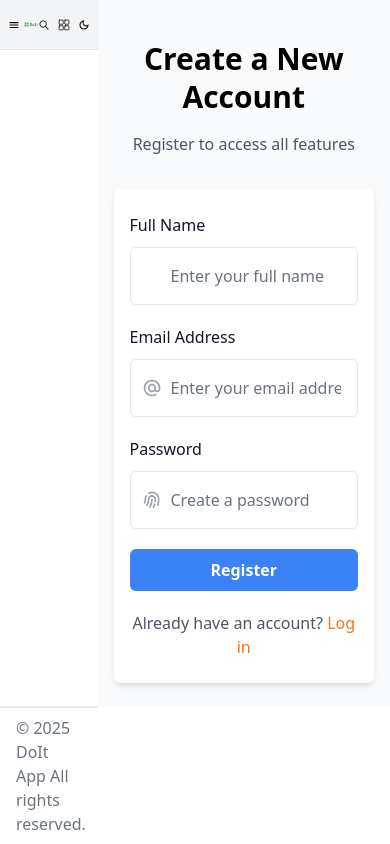
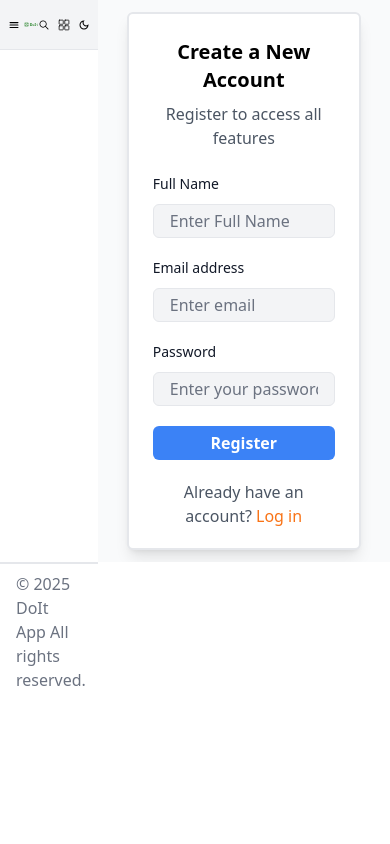
Before and after one commit to praveenKumar-quadbtech/ToDo_List, a React (Vite) app: page /register in a window 390 px wide. Built offline with nearby package versions, Linux system fonts and the light colour scheme; what @savvywombat/tailwindcss-grid-areas would draw is missing.

Commit message:
fix login and sing up page

```diff
--- a/src/components/Sidbar.jsx
+++ b/src/components/Sidbar.jsx
@@ -94,7 +94,7 @@ const Sidebar = ({ isSidebarOpen, toggleSidebar }) => {
                             </span>
                         </div>
                         <div className={` w-full gap-3 py-2 px-3 justify-end ${isActive ? "flex" : "hidden"}`}>
-                            <button onClick={() =>dispatch(logout())} className="bg-black text-white font-bold px-2 py-1 rounded-md cursor-pointer">Logout</button>
+                            <button onClick={() => dispatch(logout())} className="bg-[#357937E0] text-white font-bold px-2 py-1 rounded-md cursor-pointer">Logout</button>
                         </div>
                     </div>
                     :
--- a/src/pagas/Login.jsx
+++ b/src/pagas/Login.jsx
@@ -1,104 +1,88 @@
-import { useEffect, useState } from 'react'
-import { useDispatch, useSelector } from 'react-redux'
-import { Link, useNavigate } from 'react-router'
-import LoadingButton from '../utils/LodingButton'
-import { clearState, login } from '../redux/slices/authSlice'
+import { useEffect, useState } from "react";
+import { useDispatch, useSelector } from "react-redux";
+import { Link, useNavigate } from "react-router";
+import LoadingButton from "../utils/LodingButton";
+import { clearState, login } from "../redux/slices/authSlice";
 
 export const Login = () => {
-    const [email, setEmail] = useState("")
-    const [password, setPassword] = useState("")
-    const navigate = useNavigate()
-    const dispatch = useDispatch()
-    const { error, loading, isLogged } = useSelector(state => state.auth)
-console.log(isLogged);
+    const [email, setEmail] = useState("");
+    const [password, setPassword] = useState("");
+    const navigate = useNavigate();
+    const dispatch = useDispatch();
+    const { error, loading, isLogged } = useSelector((state) => state.auth);
 
-
-    const hendelLogin = (e) => {
-        e.preventDefault()
-        dispatch(login({ email, password }))
-    }
+    const handleLogin = (e) => {
+        e.preventDefault();
+        dispatch(login({ email, password }));
+    };
 
     useEffect(() => {
         if (isLogged) {
-            navigate("/")
-            setEmail("")
-            setPassword("")
-            console.log(isLogged);
+            navigate("/");
+            setEmail("");
+            setPassword("");
         }
-    }, [isLogged])
+    }, [isLogged]);
+
     return (
-        <section className="py-10 bg-gray-50 sm:py-16 lg:py-24">
-            <div className="px-4 mx-auto max-w-7xl sm:px-6 lg:px-8">
-                <div className="max-w-2xl mx-auto text-center">
-                    <h2 className="text-3xl font-bold leading-tight text-black sm:text-4xl lg:text-5xl">Welcome Back!</h2>
-                    <p className="max-w-xl mx-auto mt-4 text-base leading-relaxed text-gray-600">Login to your account</p>
+        <section className="h-[450px]  flex justify-center items-center dark:bg-[#242424] dark:text-white  bg-gray-50 py-3">
+            <div className="w-[80%] md:w-[50%] h-full dark:bg-[#232323] dark:text-white bg-white shadow-lg rounded-md p-6 border-2 pb-5 ">
+                <div className="text-center">
+                    <h2 className="text-xl md:text-3xl font-bold dark:text-white text-black">Welcome Back!</h2>
+                    <p className="mt-2 dark:text-white text-gray-600">Login to your account</p>
                 </div>
 
-                <div className="relative max-w-md mx-auto mt-8 md:mt-16">
-                    <div className="overflow-hidden bg-white rounded-md shadow-md">
-                        <div className="px-4 py-6 sm:px-8 sm:py-7">
-                            {error && <p className='text-red-500 py-2'>{error}</p>}
-                            <form onSubmit={hendelLogin}>
-                                <div className="space-y-5">
+                {error && <p className="text-red-500 py-2 text-center">{error}</p>}
+
+                <form onSubmit={handleLogin} className="mt-6 space-y-5">
                     <div>
-                                        <label className="text-base font-medium text-gray-900"> Email address </label>
-                                        <div className="mt-2.5 relative text-gray-400 focus-within:text-gray-600">
-                                            <div className="absolute inset-y-0 left-0 flex items-center pl-3 pointer-events-none">
-                                                <svg className="w-5 h-5" xmlns="http://www.w3.org/2000/svg" fill="none" viewBox="0 0 24 24" stroke="currentColor">
-                                                    <path stroke-linecap="round" stroke-linejoin="round" stroke-width="2" d="M16 12a4 4 0 10-8 0 4 4 0 008 0zm0 0v1.5a2.5 2.5 0 005 0V12a9 9 0 10-9 9m4.5-1.206a8.959 8.959 0 01-4.5 1.207" />
-                                                </svg>
-                                            </div>
-
+                        <label className="block text-sm md:text-base font-medium dark:text-white text-gray-900">
+                            Email address
+                        </label>
+                        <div className="mt-2.5 relative">
                             <input
                                 value={email}
                                 onChange={(e) => setEmail(e.target.value)}
                                 required
                                 type="email"
-                                                placeholder="Enter email to get started"
-                                                className="block w-full py-4 pl-10 pr-4 text-black placeholder-gray-500 transition-all duration-200 bg-white border border-gray-200 rounded-md focus:outline-none focus:border-blue-600 caret-blue-600"
+                                placeholder="Enter email"
+                                className="w-full py-1 md:py-3 px-4 text-black placeholder-gray-500 bg-gray-100 border rounded-md focus:outline-none focus:border-blue-600"
                             />
                         </div>
                     </div>
 
                     <div>
-                                        <div className="flex items-center justify-between">
-                                            <label className="text-base font-medium text-gray-900"> Password </label>
-                                        </div>
-                                        <div className="mt-2.5 relative text-gray-400 focus-within:text-gray-600">
-                                            <div className="absolute inset-y-0 left-0 flex items-center pl-3 pointer-events-none">
-                                                <svg className="w-5 h-5" xmlns="http://www.w3.org/2000/svg" fill="none" viewBox="0 0 24 24" stroke="currentColor">
-                                                    <path
-                                                        stroke-linecap="round"
-                                                        stroke-linejoin="round"
-                                                        stroke-width="2"
-                                                        d="M12 11c0 3.517-1.009 6.799-2.753 9.571m-3.44-2.04l.054-.09A13.916 13.916 0 008 11a4 4 0 118 0c0 1.017-.07 2.019-.203 3m-2.118 6.844A21.88 21.88 0 0015.171 17m3.839 1.132c.645-2.266.99-4.659.99-7.132A8 8 0 008 4.07M3 15.364c.64-1.319 1-2.8 1-4.364 0-1.457.39-2.823 1.07-4"
-                                                    />
-                                                </svg>
-                                            </div>
-
+                        <label className="block text-sm md:text-base font-medium dark:text-white text-gray-900">
+                            Password
+                        </label>
+                        <div className="mt-2.5 relative">
                             <input
                                 onChange={(e) => setPassword(e.target.value)}
                                 required
                                 value={password}
                                 type="password"
                                 placeholder="Enter your password"
-                                                className="block w-full py-4 pl-10 pr-4 text-black placeholder-gray-500 transition-all duration-200 bg-white border border-gray-200 rounded-md focus:outline-none focus:border-blue-600 caret-blue-600"
+                                className="w-full py-1 md:py-3 px-4 text-black placeholder-gray-500 bg-gray-100 border rounded-md focus:outline-none focus:border-blue-600"
                             />
                         </div>
                     </div>
 
-                                    <LoadingButton loading={loading} type = "submit">Login</LoadingButton>
+                    <LoadingButton loading={loading} type="submit">
+                        Login
+                    </LoadingButton>
 
-                                    <div className="text-center">
-                                        <p className="text-base text-gray-600">Don’t have an account? <Link onClick={()=>dispatch(clearState())} to="/register" className="font-medium text-orange-500 transition-all duration-200 hover:text-orange-600 hover:underline">Create a free account</Link></p>
-                                    </div>
-                                </div>
+                    <p className="text-center dark:text-white text-gray-600">
+                        Don’t have an account?{" "}
+                        <Link
+                            onClick={() => dispatch(clearState())}
+                            to="/register"
+                            className=" text-orange-500 hover:text-orange-600 hover:underline"
+                        >
+                            Create a free account
+                        </Link>
+                    </p>
                 </form>
             </div>
-                    </div>
-                </div>
-            </div>
         </section>
-
-    )
-}
+    );
+};
--- a/src/pagas/Register.jsx
+++ b/src/pagas/Register.jsx
@@ -28,117 +28,73 @@ export const Register = () => {
       // dispatch(clearState())
     }
   },[success])
-  return (
-    <section className="py-10 bg-gray-50 sm:py-16 lg:py-24">
-      <div className="px-4 mx-auto max-w-7xl sm:px-6 lg:px-8">
-        <div className="max-w-2xl mx-auto text-center">
-          <h2 className="text-3xl font-bold leading-tight text-black sm:text-4xl lg:text-5xl">
-            Create a New Account
-          </h2>
-          <p className="max-w-xl mx-auto mt-4 text-base leading-relaxed text-gray-600">
-            Register to access all features
-          </p>
+  return (<>
+
+
+
+    <section className="h-auto  flex justify-center items-center dark:bg-[#242424] dark:text-white  bg-gray-50 py-3">
+      <div className="w-[80%] md:w-[50%] h-full dark:bg-[#232323] dark:text-white bg-white shadow-lg rounded-md p-6 border-2 pb-5 ">
+        <div className="text-center">
+          <h2 className="text-xl md:text-3xl font-bold dark:text-white text-black">Create a New Account</h2>
+          <p className="mt-2 dark:text-white text-gray-600">Register to access all features</p>
         </div>
 
-        <div className="relative max-w-md mx-auto mt-8 md:mt-16">
-          <div className="overflow-hidden bg-white rounded-md shadow-md">
-            <div className="px-4 py-6 sm:px-8 sm:py-7">
-              {error && <p className="text-red-500 py-2">{error}</p>}
-              <form onSubmit={handleRegister}>
-                <div className="space-y-5">
-                  {/* Name Field */}
+        {error && <p className="text-red-500 py-2 text-center">{error}</p>}
+
+        <form onSubmit={handleRegister} className="mt-6 space-y-5">
           <div>
-                    <label className="text-base font-medium text-gray-900">
+            <label className="block text-sm md:text-base font-medium dark:text-white text-gray-900">
               Full Name
             </label>
-                    <div className="mt-2.5 relative text-gray-400 focus-within:text-gray-600">
+            <div className="mt-2.5 relative">
               <input
+                value={name}
                 onChange={(e) => setName(e.target.value)}
                 required
                 type="text"
-                        placeholder="Enter your full name"
-                        className="block w-full py-4 pl-10 pr-4 text-black placeholder-gray-500 transition-all duration-200 bg-white border border-gray-200 rounded-md focus:outline-none focus:border-blue-600 caret-blue-600"
+                placeholder="Enter Full Name"
+                className="w-full py-1 md:py-3 px-4 text-black placeholder-gray-500 bg-gray-100 border rounded-md focus:outline-none focus:border-blue-600"
               />
             </div>
           </div>
 
-                  {/* Email Field */}
           <div>
-                    <label className="text-base font-medium text-gray-900">
-                      Email Address
+            <label className="block text-sm md:text-base font-medium dark:text-white text-gray-900">
+              Email address
             </label>
-                    <div className="mt-2.5 relative text-gray-400 focus-within:text-gray-600">
-                      <div className="absolute inset-y-0 left-0 flex items-center pl-3 pointer-events-none">
-                        <svg
-                          className="w-5 h-5"
-                          xmlns="http://www.w3.org/2000/svg"
-                          fill="none"
-                          viewBox="0 0 24 24"
-                          stroke="currentColor"
-                        >
-                          <path
-                            strokeLinecap="round"
-                            strokeLinejoin="round"
-                            strokeWidth="2"
-                            d="M16 12a4 4 0 10-8 0 4 4 0 008 0zm0 0v1.5a2.5 2.5 0 005 0V12a9 9 0 10-9 9m4.5-1.206a8.959 8.959 0 01-4.5 1.207"
-                          />
-                        </svg>
-                      </div>
+            <div className="mt-2.5 relative">
               <input
+                value={email}
                 onChange={(e) => setEmail(e.target.value)}
                 required
                 type="email"
-                        placeholder="Enter your email address"
-                        className="block w-full py-4 pl-10 pr-4 text-black placeholder-gray-500 transition-all duration-200 bg-white border border-gray-200 rounded-md focus:outline-none focus:border-blue-600 caret-blue-600"
+                placeholder="Enter email"
+                className="w-full py-1 md:py-3 px-4 text-black placeholder-gray-500 bg-gray-100 border rounded-md focus:outline-none focus:border-blue-600"
               />
             </div>
           </div>
 
-                  {/* Password Field */}
           <div>
-                    <label className="text-base font-medium text-gray-900">
+            <label className="block text-sm md:text-base font-medium dark:text-white text-gray-900">
               Password
             </label>
-                    <div className="mt-2.5 relative text-gray-400 focus-within:text-gray-600">
-                      <div className="absolute inset-y-0 left-0 flex items-center pl-3 pointer-events-none">
-                        <svg
-                          className="w-5 h-5"
-                          xmlns="http://www.w3.org/2000/svg"
-                          fill="none"
-                          viewBox="0 0 24 24"
-                          stroke="currentColor"
-                        >
-                          <path
-                            strokeLinecap="round"
-                            strokeLinejoin="round"
-                            strokeWidth="2"
-                            d="M12 11c0 3.517-1.009 6.799-2.753 9.571m-3.44-2.04l.054-.09A13.916 13.916 0 008 11a4 4 0 118 0c0 1.017-.07 2.019-.203 3m-2.118 6.844A21.88 21.88 0 0015.171 17m3.839 1.132c.645-2.266.99-4.659.99-7.132A8 8 0 008 4.07M3 15.364c.64-1.319 1-2.8 1-4.364 0-1.457.39-2.823 1.07-4"
-                          />
-                        </svg>
-                      </div>
+            <div className="mt-2.5 relative">
               <input
                 onChange={(e) => setPassword(e.target.value)}
                 required
+                value={password}
                 type="password"
-                        placeholder="Create a password"
-                        className="block w-full py-4 pl-10 pr-4 text-black placeholder-gray-500 transition-all duration-200 bg-white border border-gray-200 rounded-md focus:outline-none focus:border-blue-600 caret-blue-600"
+                placeholder="Enter your password"
+                className="w-full py-1 md:py-3 px-4 text-black placeholder-gray-500 bg-gray-100 border rounded-md focus:outline-none focus:border-blue-600"
               />
             </div>
           </div>
 
-                  {/* Submit Button */}
-                  <div>
-                    <LoadingButton
-                      loading={loading}
-                      type="submit"
-                      className="inline-flex items-center justify-center w-full px-4 py-4 text-base font-semibold text-white transition-all duration-200 bg-blue-600 border border-transparent rounded-md focus:outline-none hover:bg-blue-700 focus:bg-blue-700"
-                    >
+          <LoadingButton loading={loading} type="submit">
             Register
           </LoadingButton>
-                  </div>
 
-                  <div className="text-center">
-                    <p className="text-base text-gray-600">
+          <p className="text-center dark:text-white text-gray-600">
             Already have an account?{" "}
             <Link
               onClick={() => dispatch(clearState())}
@@ -148,13 +104,9 @@ export const Register = () => {
               Log in
             </Link>
           </p>
-                  </div>
-                </div>
         </form>
       </div>
-          </div>
-        </div>
-      </div>
     </section>
+  </>
   );
 };
--- a/src/utils/LodingButton.jsx
+++ b/src/utils/LodingButton.jsx
@@ -18,7 +18,7 @@ const LoadingButton = ({
                 onClick={chickHandler}
                 disabled={loading}
                 className={clsx(
-                    "inline-flex items-center justify-center m-auto px-4 py-2 text-base font-semibold transition-all duration-200 border border-transparent rounded-md focus:outline-none",
+                    "inline-flex items-center justify-center m-auto px-4 py-1 md:py-2 text-base font-semibold transition-all duration-200 border border-transparent rounded-md focus:outline-none",
                     size,
                     textColor,
                     bgColor,
```
Lines whose indentation alone changed are shown as unchanged.
